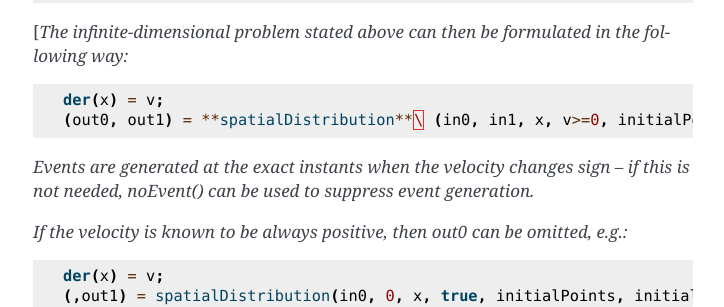
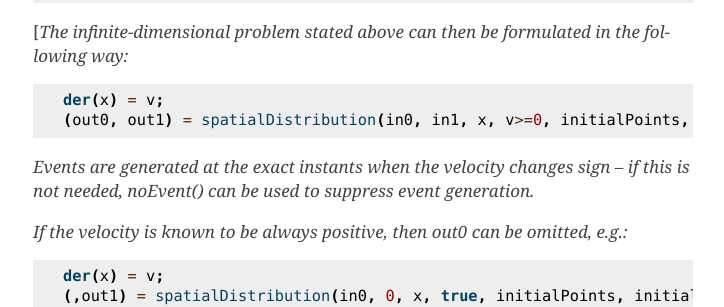
Before and after one commit to sjoelund/MLS-rst-spec, a Sphinx documentation site: the page built from source/operators.rst, in a window 1280 px wide and 900 px high, scrolled down 17704 px. Shown: the part 149-456 px from the top of the window, without its empty margins (387-1111 px from the left). Built offline with Sphinx 7.4.7, drawn with Linux system fonts in a browser that asks for light colours; formulas are drawn with MathJax 3; pages that are not in the unit, such as notebooks, are missing from menus.

```diff
--- a/source/operators.rst
+++ b/source/operators.rst
@@ -805,7 +805,7 @@ in the following way:*
 .. code-block :: modelica
 
   der(x) = v;
-  (out0, out1) = **spatialDistribution**\ (in0, in1, x, v>=0, initialPoints, initialValues);
+  (out0, out1) = spatialDistribution(in0, in1, x, v>=0, initialPoints, initialValues);
 
 *Events are generated at the exact instants when the velocity changes
 sign – if this is not needed, noEvent() can be used to suppress
```
